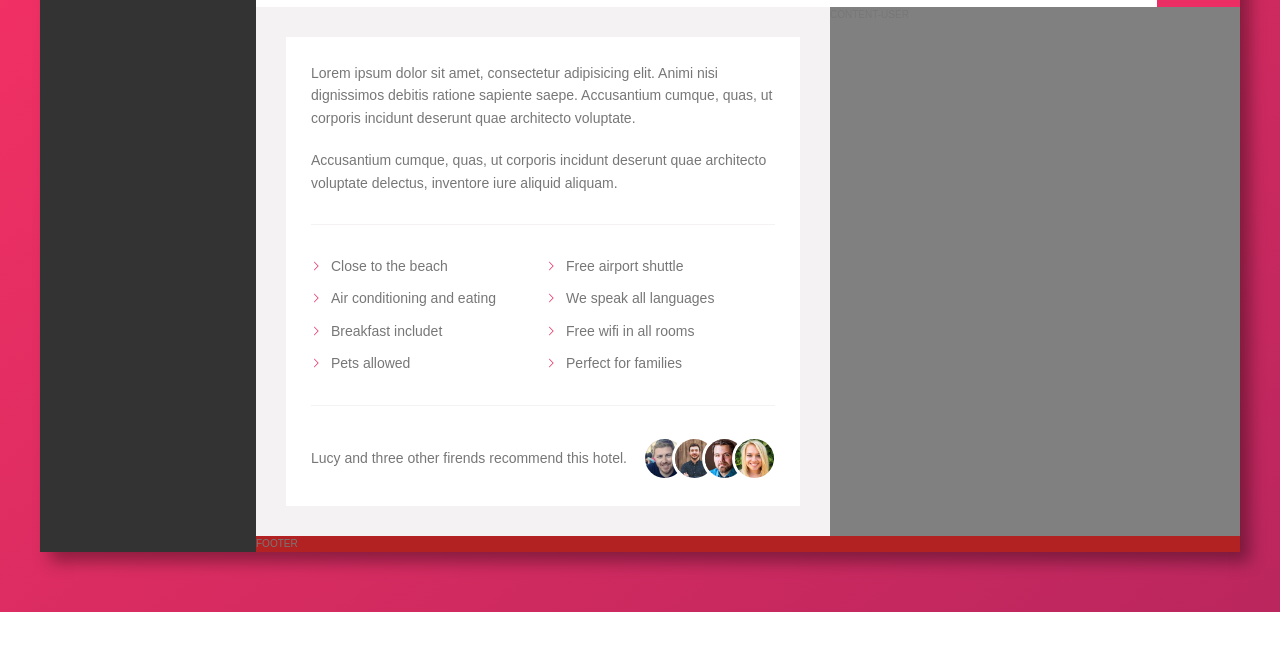
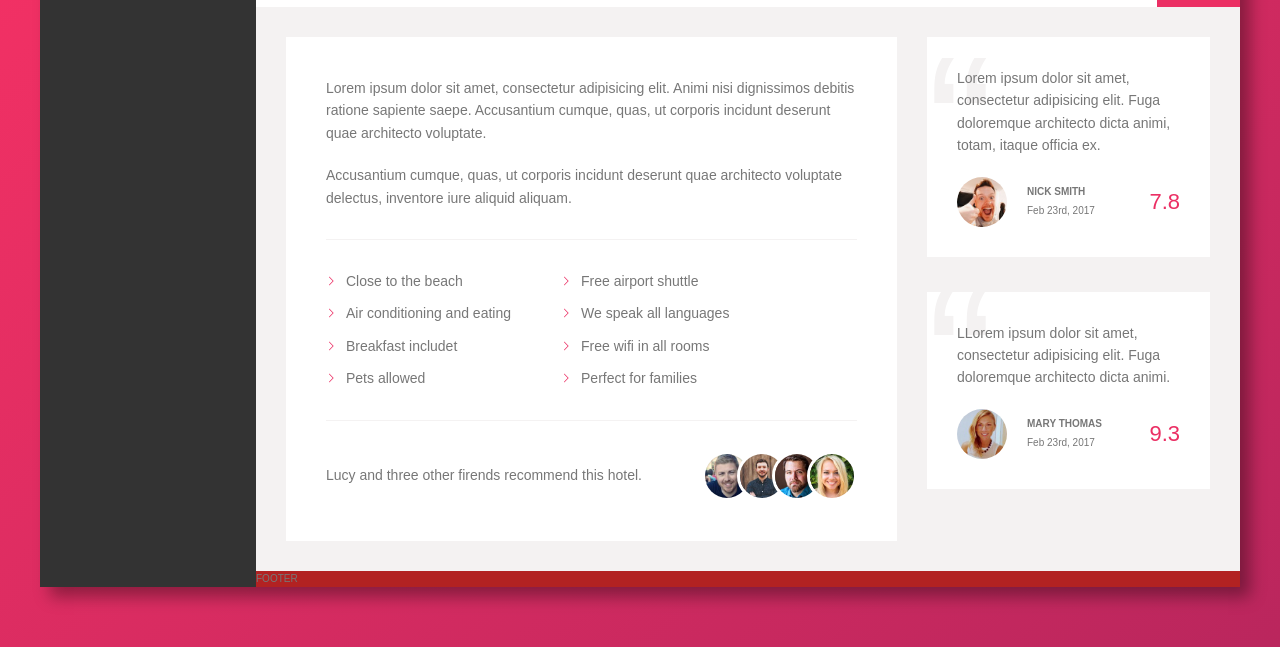
Before and after one commit to arnameti/building-trillo-with-grid, a website: page up/index.html in a window 1280 px wide. Shown: the part 437-1084 px from the top of the page. Before the commit the page ends 1049 px from the top, so only its background shows below. Drawn offline with Linux system fonts and the light colour scheme.

Commit message:
building user-review I

```diff
--- a/sass/_content-user.scss
+++ /dev/null
@@ -1,5 +0,0 @@
-.content-user {
-  background-color: gray;
-
-  grid-column: col-start 8 / col-end 12;
-}
--- a/sass/_content.scss
+++ b/sass/_content.scss
@@ -1,13 +1,13 @@
 .content {
-  grid-column: col-start 1 / col-end 7;
+  grid-column: col-start 1 / col-end 8;
   font-size: 1.4rem;
 
   background-color: var(--color-grey-light-2);
-  padding: 3rem;
+  padding: 3rem 1.5rem 3rem 3rem;
 
   &__box {
     background-color: #fff;
-    padding: 2.5rem;
+    padding: 4rem;
   }
 
   &__text {
@@ -57,7 +57,7 @@
 
   &__recommend {
     display: grid;
-    grid-template-columns: repeat(2, max-content);
+    grid-template-columns: 1fr max-content;
     grid-column-gap: 1.5rem;
     padding-top: 3rem;
     align-items: center;
@@ -74,8 +74,7 @@
 
   &__recommend-pic {
     border-radius: 50%;
-    height: 4.5rem;
-    width: 4.5rem;
+    width: 5rem;
     border: 3px solid #fff;
 
     &:not(:last-child) {
--- /dev/null
+++ b/sass/_reviews.scss
@@ -0,0 +1,69 @@
+.reviews {
+  background-color: var(--color-grey-light-2);
+  grid-column: col-start 9 / col-end 12;
+  padding: 3rem 3rem 3rem 1.5rem;
+  font-size: 1.4rem;
+
+  &__box {
+    background-color: #fff;
+    padding: 3rem;
+
+    &:not(:last-child) {
+      margin-bottom: 3.5rem;
+    }
+  }
+
+  &__text {
+    margin-bottom: 2rem;
+    position: relative;
+    z-index: 10;
+  }
+
+  &__user-box {
+    display: grid;
+    grid-template-columns: max-content 1fr max-content;
+    align-items: center;
+    position: relative;
+
+    &::before {
+      content: "\201C";
+      position: absolute;
+      top: -15rem;
+      left: -3rem;
+      line-height: 1;
+      font-size: 20rem;
+      color: var(--color-grey-light-2);
+      font-family: sans-serif;
+      z-index: 1;
+    }
+  }
+
+  &__user-photo {
+    border-radius: 50%;
+    width: 5rem;
+  }
+
+  &__user-desc {
+    margin-left: 2rem;
+  }
+
+  &__user-name {
+    text-transform: uppercase;
+    font-size: 1rem;
+    font-weight: 600;
+    margin-bottom: 0.25rem;
+  }
+
+  &__user-date {
+    font-size: 1rem;
+  }
+
+  &__raiting {
+    font-size: 2.2rem;
+    color: var(--color-primary);
+  }
+
+  &__show-all {
+    margin-top: 10rem;
+  }
+}
--- a/sass/style.scss
+++ b/sass/style.scss
@@ -6,5 +6,5 @@
 @import "gallery";
 @import "overview";
 @import "content";
-@import "content-user";
+@import "reviews";
 @import "footer";
--- a/up/index.html
+++ b/up/index.html
@@ -177,7 +177,37 @@
           </div>
         </div>
       </div>
-      <div class="content-user">CONTENT-USER</div>
+
+      <div class="reviews">
+        <div class="reviews__box">
+          <p class="reviews__text">
+            Lorem ipsum dolor sit amet, consectetur adipisicing elit. Fuga doloremque architecto dicta animi, totam, itaque officia ex.
+          </p>
+          <div class="reviews__user-box">
+            <img src="../img/user-1.jpg" alt="" class="reviews__user-photo">
+            <div class="reviews__user-desc">
+              <p class="reviews__user-name">Nick Smith</p>
+              <p class="reviews__user-date">Feb 23rd, 2017</p>
+            </div>
+            <p class="reviews__raiting">7.8</p>
+          </div>
+        </div>
+
+        <div class="reviews__box">
+          <p class="reviews__text">
+            LLorem ipsum dolor sit amet, consectetur adipisicing elit. Fuga doloremque architecto dicta animi.
+          </p>
+          <div class="reviews__user-box">
+            <img src="../img/user-2.jpg" alt="" class="reviews__user-photo">
+            <div class="reviews__user-desc">
+              <p class="reviews__user-name">Mary Thomas</p>
+              <p class="reviews__user-date">Feb 23rd, 2017</p>
+            </div>
+            <p class="reviews__raiting">9.3</p>
+          </div>
+        </div>
+      </div>
+
       <div class="footer">FOOTER</div>
     </div>
   </body>
```
Also changed, not shown: up/css/style.css.
